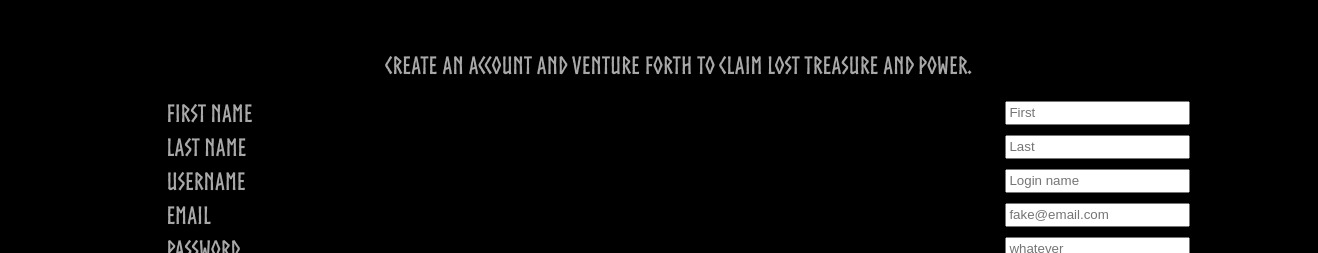
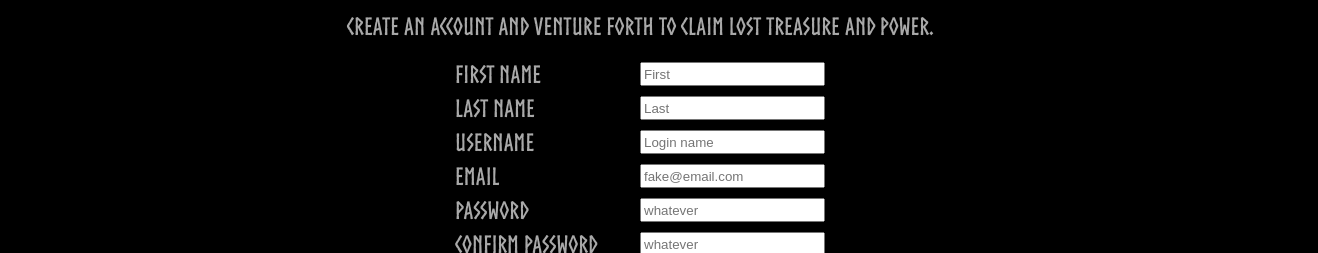
Before and after one commit to rutland-dev/sign-up-form, a plain HTML site: page index.html in a window 1280 px wide. Shown: the part 1085-1338 px from the top of the page, 1318 px wide, since content can reach past the window. Drawn offline with Linux system fonts and the light colour scheme.

Commit message:
Write CSS for laptops/small-screens
Finished CSS styling for laptops and small screens.

```diff
--- a/css/style.css
+++ b/css/style.css
@@ -6,7 +6,7 @@
 body {
   height: 100vh;
   width: 100vw;
-  margin: 3%;
+  margin: 5% 5% 5% 3%;
   padding: 0;
   background-color: black;
   color: darkgray;
@@ -56,6 +56,35 @@ form {
   gap: 2%;
 }
 
-@media (width > 480px) {
+@media (min-width: 480px) {
+  form {
+    display: grid;
+  }
 
+  .form-item {
+    display: grid;
+    grid-template-columns: 1fr 1fr;
+  }
+
+  .form-item label {
+    justify-self: start;
+  }
+
+  .form-item input {
+    justify-self: end;
+  }
+
+  .submit-button {
+    justify-self: center;
+  }
 }
+
+@media (min-width: 769px) {
+  body {
+    margin: 0;
+  }
+
+  #content-container {
+    margin: 0 0 3% 0;
+  }
+}
```
